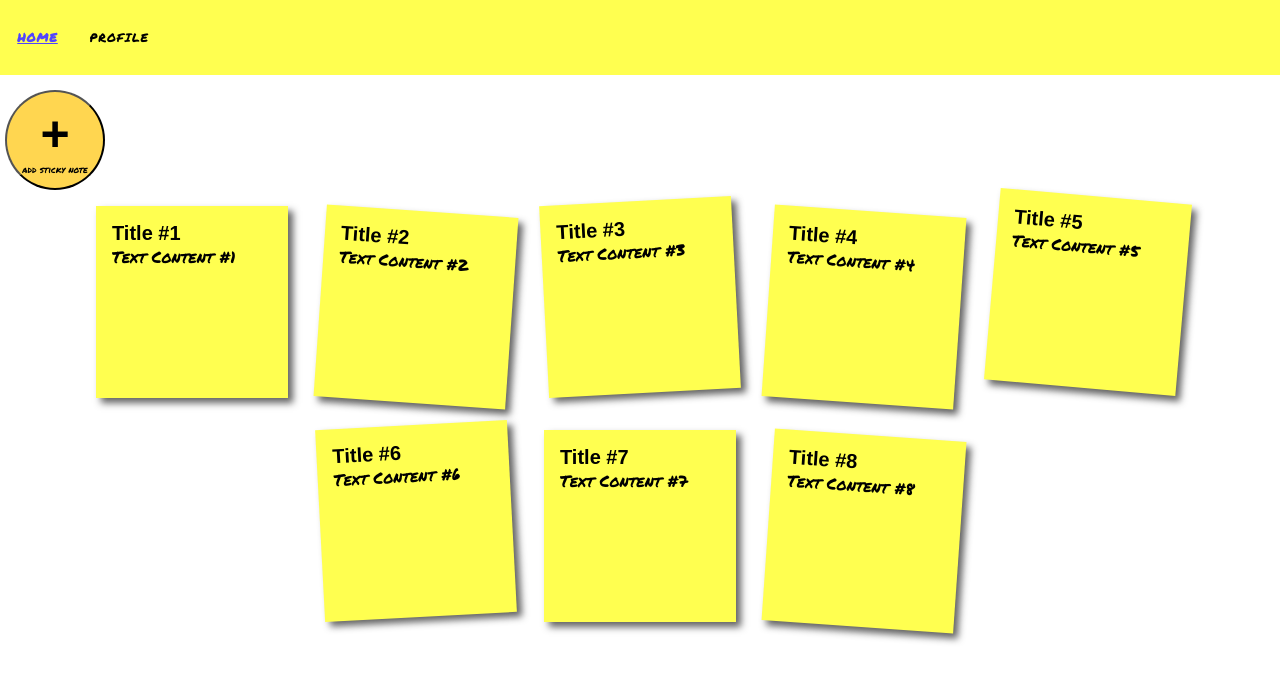
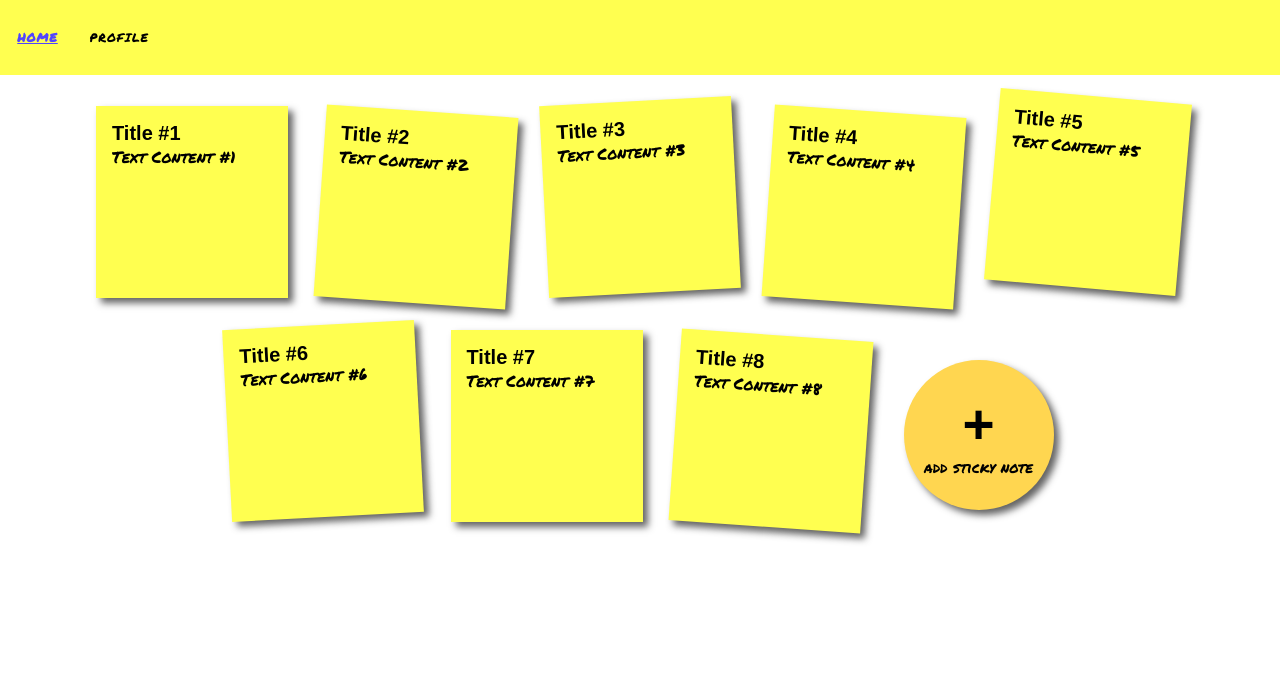
Before and after one commit to arjunycoding/sticky, a Flask app: template templates/index.html in a window 1280 px wide. Shown: the top 682 px of the page. Run offline with Flask 2, Linux system fonts and the light colour scheme; the template is opened without the code that fills it, so the values that code supplies are empty.

Commit message:
fixing add post it note btn

```diff
--- a/static/style.css
+++ b/static/style.css
@@ -118,24 +118,26 @@ ul li:nth-child(5n) a{
 #addNote{
     background: #ffd650;
     margin-left:5px;
+    margin-top: 30px;
     padding:5px;
-    width:100px;
-    height:100px;
+    width:150px;
+    height:150px;
     border-radius: 50%;
-    transition-property: background-color;
-    transition-duration: 750ms;
+    transition: background-color 750ms, box-shadow 750ms;
+    border: none;
+    box-shadow: 5px 5px 7px rgba(33,33,33,.7);
 }
 
 #addNote:hover{
-    background: #ffff50;
+    background: #ffe180;
     cursor:pointer;
+    box-shadow:none;
 }
 
 #plus{
-    font-size:50px;
-
+    font-size:55px;
 }
 
 #subtitle{
-    font-size:9px;
+    font-size:15px;
 }
--- a/templates/index.html
+++ b/templates/index.html
@@ -20,12 +20,6 @@
     <br/>
     <br/>
     <br/>
-    <button id="addNote">
-        <div>
-            <h1 id="plus">+</h1>
-            <p id="subtitle">add sticky note</p>
-        </div>
-    </button>
     <div>
         <ul>
             <li>
@@ -76,6 +70,14 @@
                 <p>Text Content #8</p>
               </a>
             </li>
+            <li>
+              <button id="addNote">
+                  <div>
+                      <h1 id="plus">+</h1>
+                      <p id="subtitle">add sticky note</p>
+                  </div>
+              </button>
+            </li>
           </ul>
     </div>
     <script src="https://code.jquery.com/jquery-3.6.0.min.js"></script>
```
